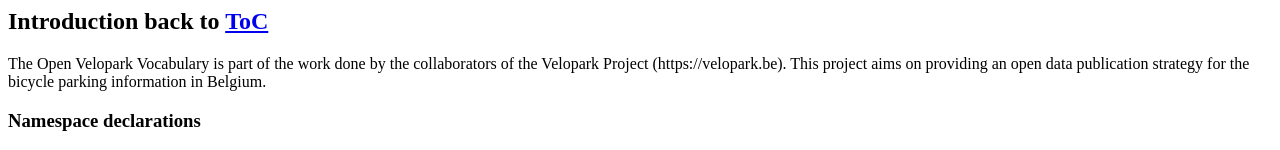
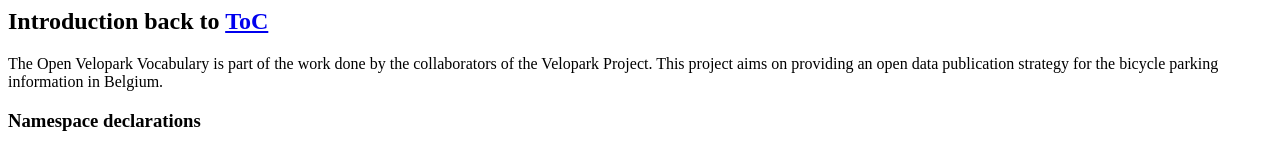
Before and after one commit to julianrojas87/openvelopark-vocabulary, a plain HTML site: page sections/introduction-en.html in a window 1280 px wide. Shown: the top 150 px of the page. Drawn offline with Linux system fonts and the light colour scheme.

Commit message:
Fixed introduction

```diff
--- a/sections/introduction-en.html
+++ b/sections/introduction-en.html
@@ -1,7 +1,7 @@
 <html>
 <h2 id="intro" class="list">Introduction <span class="backlink"> back to <a href="#toc">ToC</a></span></h2>
 <span class="markdown">
-    The Open Velopark Vocabulary is part of the work done by the collaborators of the Velopark Project (https://velopark.be). This project aims on providing an open data publication strategy for the bicycle parking information in Belgium.
+    The Open Velopark Vocabulary is part of the work done by the collaborators of the Velopark Project. This project aims on providing an open data publication strategy for the bicycle parking information in Belgium.
 </span>
 <div id="namespacedeclarations">
     <h3 id="ns" class="list">Namespace declarations</h3>
```
